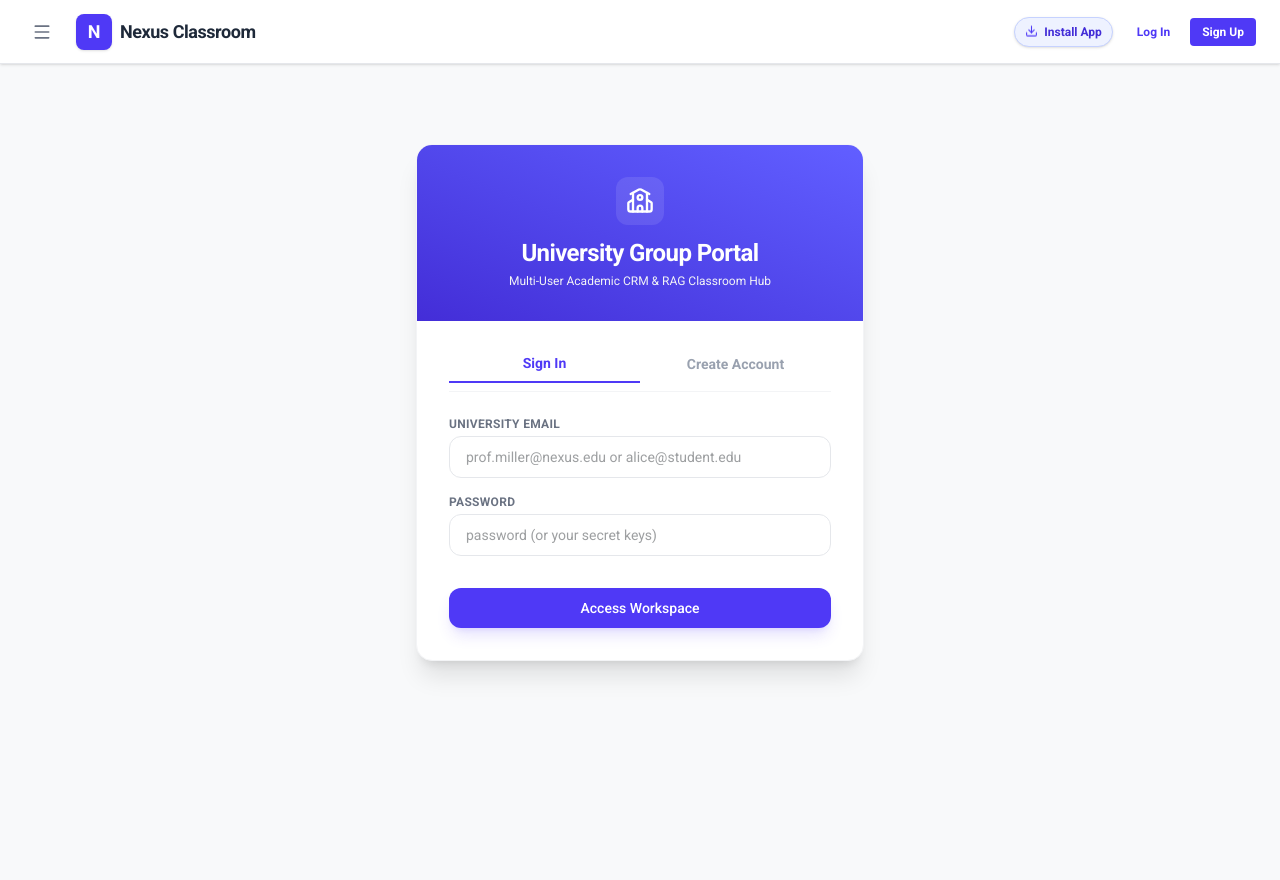
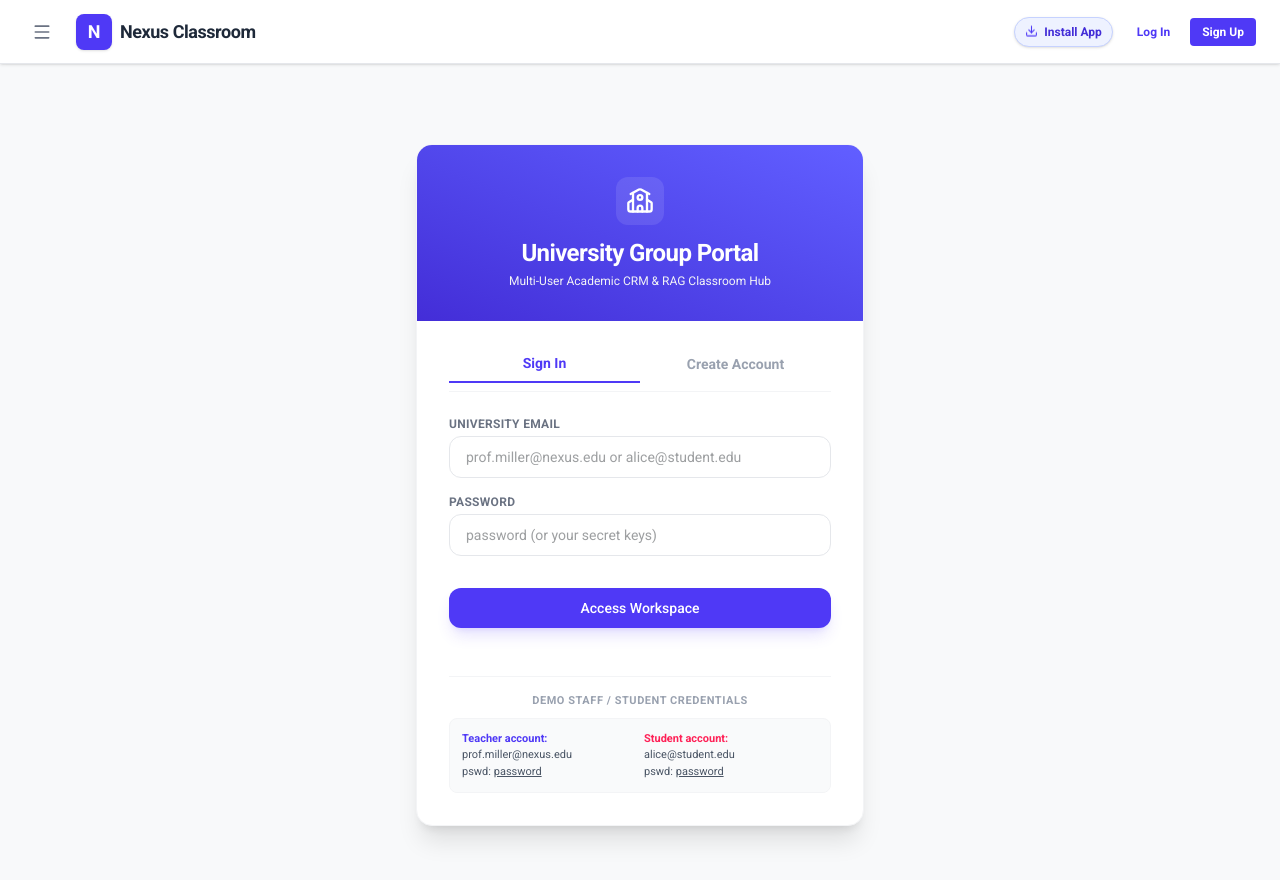
Before and after one commit to chill-br/Nexus_LMS, a React (Vite) app: page / in a window 1280 px wide. Shown: the top 880 px of the page. Before the commit the page ends 800 px from the top, so only its background shows below. Built offline with nearby package versions, Linux system fonts and the light colour scheme.

Commit message:
Update App.tsx

```diff
--- a/src/App.tsx
+++ b/src/App.tsx
@@ -1109,6 +1109,22 @@ export default function App() {
                         >
                           Access Workspace
                         </button>
+
+                        <div className="mt-8 pt-4 border-t border-gray-100">
+                          <p className="text-[11px] text-gray-400 font-bold mb-2 uppercase tracking-wider text-center">Demo Staff / Student Credentials</p>
+                          <div className="grid grid-cols-2 gap-2 text-[11px] text-gray-600 bg-gray-50 p-3 rounded-lg border border-gray-100">
+                            <div>
+                              <span className="font-bold text-indigo-600 block">Teacher account:</span>
+                              prof.miller@nexus.edu <br />
+                              pswd: <span className="underline">password</span>
+                            </div>
+                            <div>
+                              <span className="font-bold text-rose-500 block">Student account:</span>
+                              alice@student.edu <br />
+                              pswd: <span className="underline">password</span>
+                            </div>
+                          </div>
+                        </div>
                       </form>
                     ) : (
                       /* --- REGISTER FORM --- */
```
